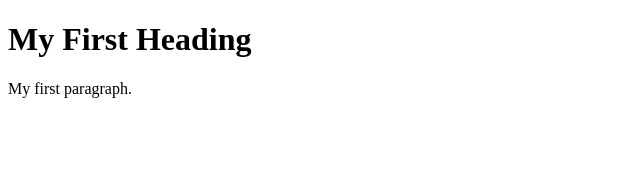
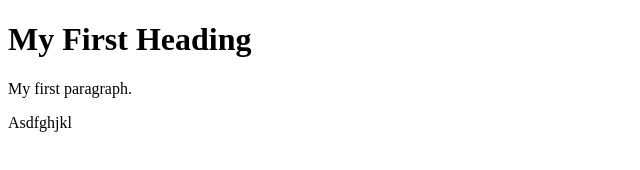
Before and after one commit to Gyorgy0/Git_cat_test, a plain HTML site: page index.html in a window 1280 px wide. Shown: the full height of the page, 0-640 px from the left. Drawn offline with Linux system fonts and the light colour scheme.

Commit message:
This is v2.0 - html expanded with new paragraph

```diff
--- a/index.html
+++ b/index.html
@@ -4,6 +4,7 @@
 
 <h1>My First Heading</h1>
 <p>My first paragraph.</p>
+<p>Asdfghjkl</p>
 
 </body>
 </html>
```
